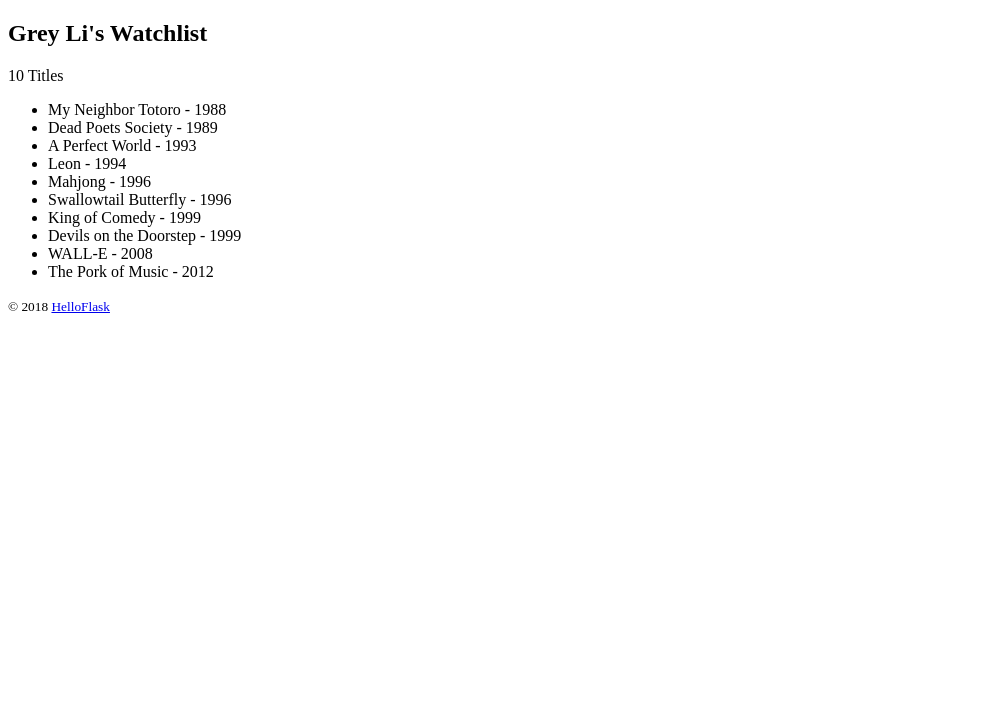
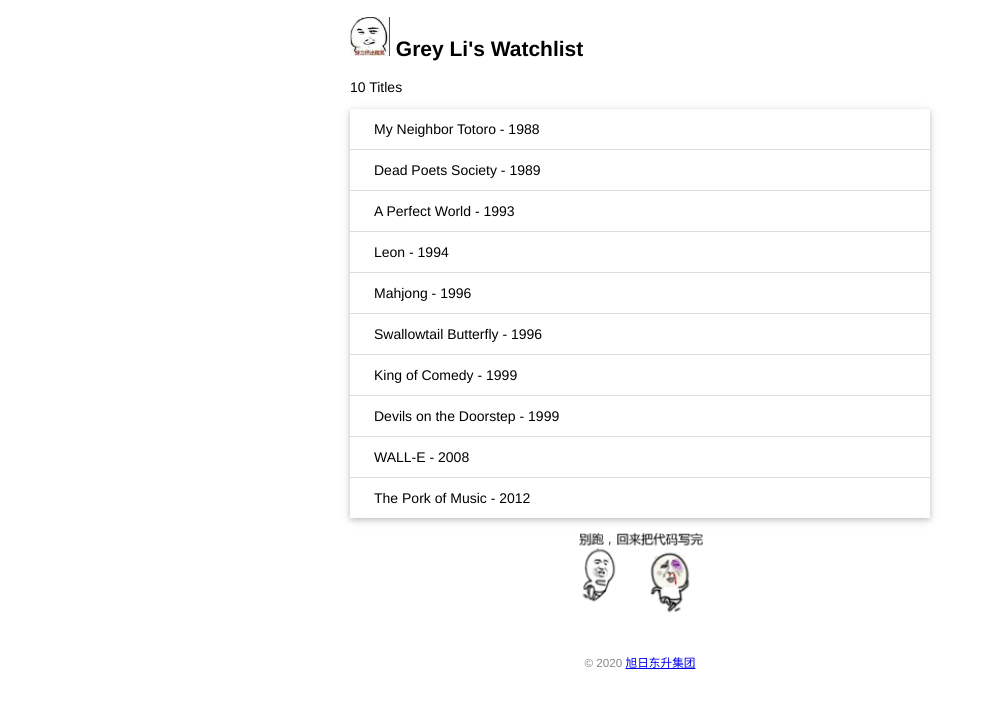
Before and after one commit to memoryTanx/watchlist, a Flask app: page / in a window 1280 px wide. Shown: the top 708 px of the page, without its empty margins (0-988 px from the left). Run offline with Flask 2, Linux system fonts and the light colour scheme.

Commit message:
添加了静态文件夹

```diff
--- /dev/null
+++ b/static/style.css
@@ -0,0 +1,48 @@
+/* 页面整体 */
+body {
+    margin: auto;
+    max-width: 580px;
+    font-size: 14px;
+    font-family: Helvetica, Arial, sans-serif;
+}
+
+/* 页脚 */
+footer {
+    color: #888;
+    margin-top: 15px;
+    text-align: center;
+    padding: 10px;
+}
+
+/* 头像 */
+.avatar {
+    width: 40px;
+}
+
+/* 电影列表 */
+.movie-list {
+    list-style-type: none;
+    padding: 0;
+    margin-bottom: 10px;
+    box-shadow: 0 2px 5px 0 rgba(0, 0, 0, 0.16), 0 2px 10px 0 rgba(0, 0, 0, 0.12);
+}
+
+.movie-list li {
+    padding: 12px 24px;
+    border-bottom: 1px solid #ddd;
+}
+
+.movie-list li:last-child {
+    border-bottom:none;
+}
+
+.movie-list li:hover {
+    background-color: #f8f9fa;
+}
+
+/* 龙猫图片 */
+.totoro {
+    display: block;
+    margin: 0 auto;
+    height: 100px;
+}
--- a/templates/index.html
+++ b/templates/index.html
@@ -3,18 +3,26 @@
 <head>
     <meta charset="utf-8">
     <title>{{ name }}'s Watchlist</title>
+
+    <link rel="icon" type="text/css" href="{{ url_for('static', filename='favicon.ico') }}">
+
+    <link rel="stylesheet" type="text/css" href="{{ url_for('static', filename='style.css') }}">
 </head>
 <body>
-    <h2>{{ name }}'s Watchlist</h2>
+    <h2>
+        <img alt="苦难太多了" class="avatar" src="{{ url_for('static', filename='images/微信图片_20190308001954.jpg') }}">
+        {{ name }}'s Watchlist
+    </h2>
     {# 使用 length 过滤器获取 movies 变量的长度 #}
     <p>{{ movies|length }} Titles</p>
-    <ul>
+    <ul class="movie-list">
         {% for movie in movies %}  {# 迭代 movies 变量 #}
         <li>{{ movie.title }} - {{ movie.year }}</li>  {# 等同于 movie['title'] #}
         {% endfor %}  {# 使用 endfor 标签结束 for 语句 #}
     </ul>
+    <img alt="逃跑的程序员" class="totoro" src="{{ url_for('static', filename='images/微信图片_20190308002126.gif') }}">
     <footer>
-        <small>&copy; 2018 <a href="http://helloflask.com/tutorial">HelloFlask</a></small>
+        <small>&copy; 2020 <a href="http://helloflask.com/tutorial">旭日东升集团</a></small>
     </footer>
 </body>
 </html>
```
Also changed, not shown: static/favicon.ico (added), static/images/微信图片_20190308001954.jpg (added), static/images/微信图片_20190308002126.gif (added), 1 other file.
